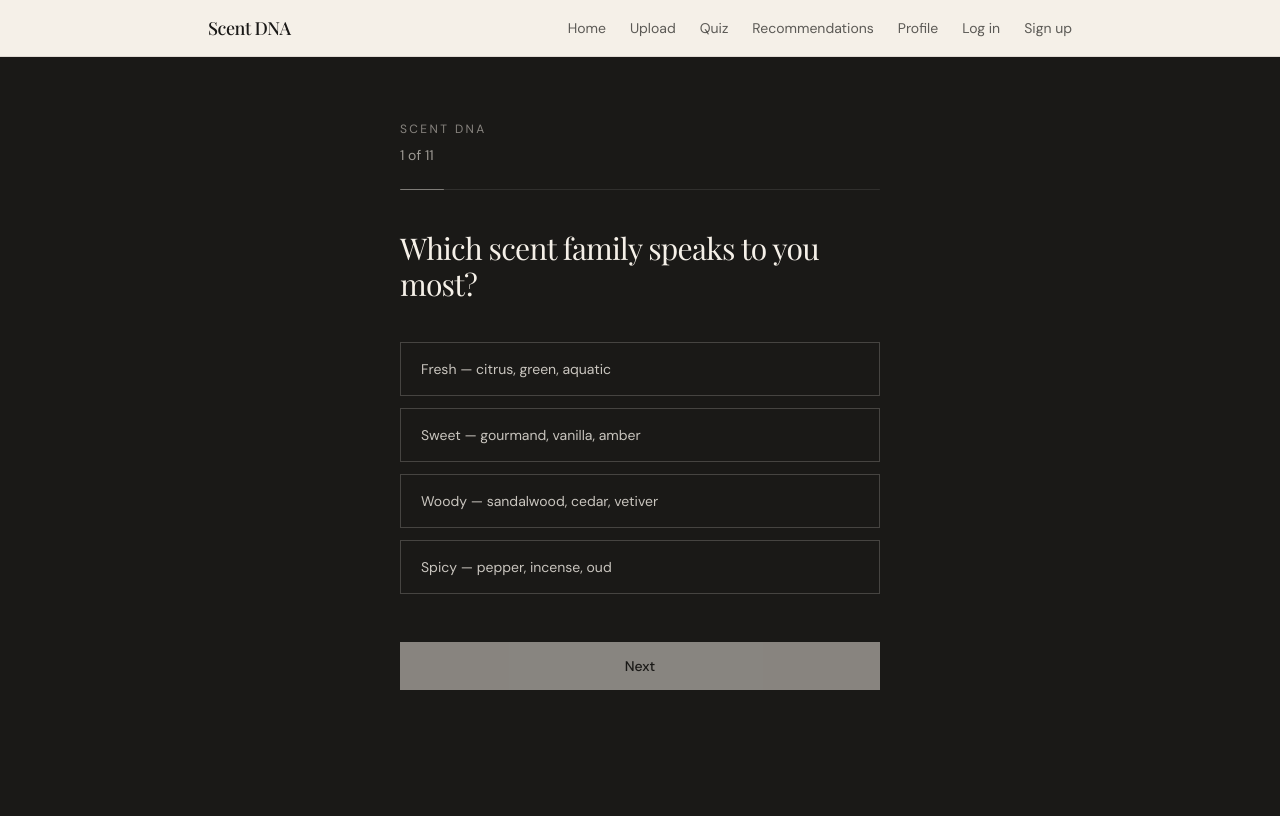
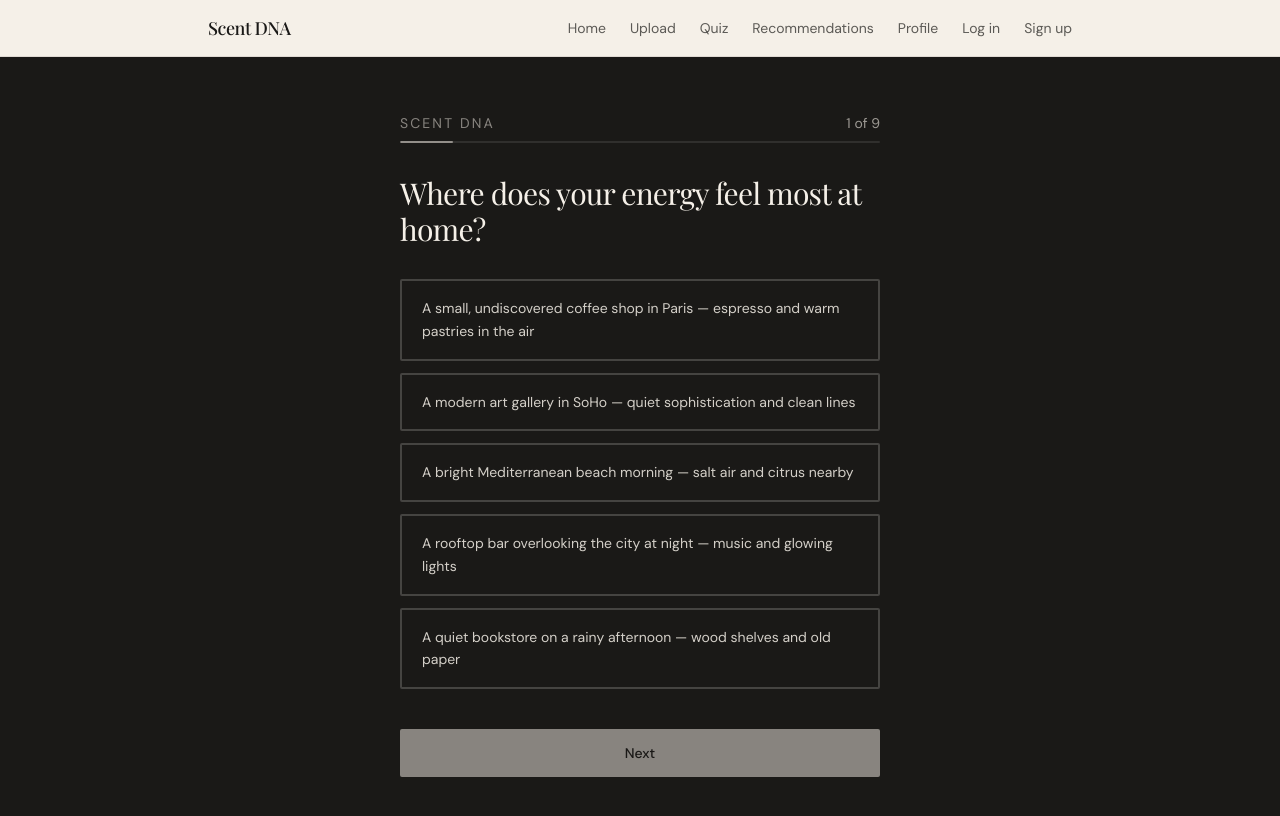
Before and after one commit to HoodTemplar/fragrance-mvp, a Next.js app: page /quiz in a window 1280 px wide. Shown: the top 816 px of the page. Built offline with nearby package versions, Linux system fonts and the light colour scheme; no server answers.

Commit message:
quiz improvements

```diff
--- a/src/app/actions/quiz.ts
+++ b/src/app/actions/quiz.ts
@@ -2,10 +2,12 @@
 
 /**
  * Submit quiz answers, optionally save to Supabase, and return the generated scent profile + rule-based recommendations.
+ * Stores raw answers (q1–q9) and structured quizPreferences (engine-ready mapping) in result_data.
  */
 
 import { createClient } from "@/lib/supabase/server";
 import { generateScentProfile } from "@/lib/quizProfile";
+import { mapQuizAnswersToEngine } from "@/lib/quizToEngineMap";
 import { getRecommendationsForQuiz } from "@/app/actions/analyze";
 import type { ScentProfile } from "@/types";
 import type { RecommendedFragrance } from "@/types";
@@ -53,9 +55,11 @@ export async function submitQuiz(
       }
     }
 
+    const quizPreferences = mapQuizAnswersToEngine(answers);
     const resultData = {
       profile,
       answers,
+      quizPreferences,
       generatedAt: new Date().toISOString(),
     };
 
--- a/src/app/quiz/page.tsx
+++ b/src/app/quiz/page.tsx
@@ -1,7 +1,8 @@
 "use client";
 
 /**
- * Scent DNA quiz — 10 questions. Premium styling. Saves to Supabase when signed in.
+ * Scent DNA quiz — 9 questions. Premium, consultation-style flow.
+ * Card-style answers, smooth progress, light transition between questions.
  */
 
 import { useState } from "react";
@@ -18,6 +19,7 @@ function makeSessionId() {
 }
 
 const QUIZ_RESULT_KEY = "scent-dna-quiz-result";
+const TOTAL = QUIZ_QUESTIONS.length;
 
 export default function QuizPage() {
   const router = useRouter();
@@ -28,7 +30,8 @@ export default function QuizPage() {
   const [sessionId] = useState(() => makeSessionId());
 
   const current = QUIZ_QUESTIONS[step];
-  const isLast = step === QUIZ_QUESTIONS.length - 1;
+  const isLast = step === TOTAL - 1;
+  const progressPct = ((step + 1) / TOTAL) * 100;
 
   function handleSelect(value: string) {
     setAnswers((prev) => ({ ...prev, [current.id]: value }));
@@ -47,7 +50,7 @@ export default function QuizPage() {
           return;
         }
         if (typeof window !== "undefined") {
-          sessionStorage.setItem("scent-dna-quiz-result", JSON.stringify({
+          sessionStorage.setItem(QUIZ_RESULT_KEY, JSON.stringify({
             profile: result.profile,
             recommendations: result.recommendations,
           }));
@@ -71,46 +74,59 @@ export default function QuizPage() {
 
   return (
     <div className="min-h-screen bg-charcoal text-cream">
-      <div className="max-w-lg mx-auto px-4 py-12 md:py-16">
-        <p className="text-cream/50 text-xs tracking-[0.2em] uppercase mb-2">
-          Scent DNA
-        </p>
-        <p className="text-cream/60 text-sm mb-6">
-          {step + 1} of {QUIZ_QUESTIONS.length}
-        </p>
-        <div className="h-px bg-cream/10 rounded-full overflow-hidden mb-10">
+      <div className="max-w-lg mx-auto px-4 py-10 md:py-14">
+        {/* Progress */}
+        <div className="mb-8">
+          <div className="flex justify-between items-baseline text-sm mb-2">
+            <span className="text-cream/50 tracking-[0.15em] uppercase">Scent DNA</span>
+            <span className="text-cream/60 tabular-nums">
+              {step + 1} of {TOTAL}
+            </span>
+          </div>
+          <div className="h-0.5 bg-cream/10 rounded-full overflow-hidden">
             <div
-            className="h-full bg-cream/40 rounded-full transition-all duration-300"
-            style={{
-              width: `${((step + 1) / QUIZ_QUESTIONS.length) * 100}%`,
-            }}
+              className="h-full bg-cream/50 rounded-full transition-all duration-500 ease-out"
+              style={{ width: `${progressPct}%` }}
+              role="progressbar"
+              aria-valuenow={step + 1}
+              aria-valuemin={1}
+              aria-valuemax={TOTAL}
             />
           </div>
+        </div>
 
-        <h1 className="font-serif text-2xl md:text-3xl font-light tracking-tight mb-10 leading-snug">
+        {/* Question + options (keyed for transition) */}
+        <div key={step} className="animate-quiz-fade-in">
+          <h1 className="font-serif text-2xl md:text-3xl font-light tracking-tight mb-8 leading-snug text-cream">
             {current.question}
           </h1>
 
-        <ul className="space-y-3 mb-12">
-          {current.options.map((opt) => (
+          <ul className="space-y-3 mb-10">
+            {current.options.map((opt) => {
+              const isSelected = answers[current.id] === opt.value;
+              return (
                 <li key={opt.value}>
                   <button
                     type="button"
                     onClick={() => handleSelect(opt.value)}
-                className={`w-full text-left px-5 py-4 border transition-colors text-sm ${
-                  answers[current.id] === opt.value
+                    className={`w-full text-left px-5 py-4 rounded-sm border-2 transition-all duration-200 text-sm leading-relaxed ${
+                      isSelected
                         ? "border-cream bg-cream/10 text-cream"
-                    : "border-cream/20 text-cream/80 hover:border-cream/40 hover:bg-cream/5"
+                        : "border-cream/20 text-cream/85 hover:border-cream/40 hover:bg-cream/5 active:scale-[0.99]"
                     }`}
                   >
                     {opt.label}
                   </button>
                 </li>
-          ))}
+              );
+            })}
           </ul>
+        </div>
 
         {error && (
-          <p className="text-red-300/90 text-sm mb-4">{error}</p>
+          <p className="text-red-300/90 text-sm mb-4" role="alert">
+            {error}
+          </p>
         )}
 
         <div className="flex gap-3">
@@ -118,7 +134,7 @@ export default function QuizPage() {
             <button
               type="button"
               onClick={handleBack}
-              className="px-4 py-2.5 border border-cream/30 text-cream/90 text-sm hover:bg-cream/10 transition-colors"
+              className="px-5 py-3 border border-cream/30 text-cream/90 text-sm hover:bg-cream/10 transition-colors rounded-sm"
             >
               Back
             </button>
@@ -127,7 +143,7 @@ export default function QuizPage() {
             type="button"
             onClick={handleNext}
             disabled={!canNext || submitting}
-            className="flex-1 py-3.5 bg-cream text-charcoal text-sm font-medium disabled:opacity-50 disabled:cursor-not-allowed hover:bg-cream/90 transition-colors"
+            className="flex-1 py-3.5 bg-cream text-charcoal text-sm font-medium rounded-sm disabled:opacity-50 disabled:cursor-not-allowed hover:bg-cream/95 active:scale-[0.99] transition-all duration-200"
           >
             {submitting ? "Building your profile…" : isLast ? "See my result" : "Next"}
           </button>
--- a/src/data/quizQuestions.ts
+++ b/src/data/quizQuestions.ts
@@ -1,6 +1,6 @@
 /**
- * Scent DNA quiz — 10 questions. Premium copy.
- * Covers: scent family, fresh/sweet/woody/spicy, occasion, budget, designer vs niche.
+ * Scent DNA quiz — 9 questions. Cinematic, consultation-style.
+ * Each question captures hidden preference signals for the recommendation engine.
  */
 
 export interface QuizQuestion {
@@ -12,107 +12,100 @@ export interface QuizQuestion {
 export const QUIZ_QUESTIONS: QuizQuestion[] = [
   {
     id: "q1",
-    question: "Which scent family speaks to you most?",
+    question: "Where does your energy feel most at home?",
     options: [
-      { value: "fresh", label: "Fresh — citrus, green, aquatic" },
-      { value: "sweet", label: "Sweet — gourmand, vanilla, amber" },
-      { value: "woody", label: "Woody — sandalwood, cedar, vetiver" },
-      { value: "spicy", label: "Spicy — pepper, incense, oud" },
+      { value: "paris_coffee", label: "A small, undiscovered coffee shop in Paris — espresso and warm pastries in the air" },
+      { value: "soho_gallery", label: "A modern art gallery in SoHo — quiet sophistication and clean lines" },
+      { value: "mediterranean", label: "A bright Mediterranean beach morning — salt air and citrus nearby" },
+      { value: "rooftop_night", label: "A rooftop bar overlooking the city at night — music and glowing lights" },
+      { value: "rainy_bookstore", label: "A quiet bookstore on a rainy afternoon — wood shelves and old paper" },
     ],
   },
   {
     id: "q2",
-    question: "When do you reach for fragrance most?",
+    question: "Which description feels closest to how you present yourself?",
     options: [
-      { value: "daily", label: "Daily — office, errands, everyday" },
-      { value: "nightlife", label: "Nightlife — evenings out, parties" },
-      { value: "date", label: "Date night — intimate, memorable" },
-      { value: "all", label: "All of the above" },
+      { value: "clean_minimal", label: "Clean, minimal, and refined" },
+      { value: "classic_polished", label: "Classic and polished" },
+      { value: "bold_fashion", label: "Bold and fashion-forward" },
+      { value: "creative_unconventional", label: "Creative and unconventional" },
+      { value: "relaxed_effortless", label: "Relaxed and effortless" },
     ],
   },
   {
     id: "q3",
-    question: "How do you like your scent to feel?",
+    question: "When someone notices your fragrance, what reaction would you love most?",
     options: [
-      { value: "light", label: "Light and transparent" },
-      { value: "warm", label: "Warm and enveloping" },
-      { value: "bold", label: "Bold and statement-making" },
-      { value: "balanced", label: "Balanced — noticeable but not loud" },
+      { value: "impression_clean", label: "\"They smell incredibly clean and put together.\"" },
+      { value: "impression_intriguing", label: "\"That scent is intriguing.\"" },
+      { value: "impression_attractive", label: "\"That smells incredibly attractive.\"" },
+      { value: "impression_expensive", label: "\"That smells expensive.\"" },
+      { value: "impression_fresh", label: "\"That smells fresh and uplifting.\"" },
     ],
   },
   {
     id: "q4",
-    question: "What’s your budget for a new bottle?",
+    question: "How noticeable should your fragrance be?",
     options: [
-      { value: "budget", label: "Under $60" },
-      { value: "mid", label: "$60 – $150" },
-      { value: "luxe", label: "$150 – $300" },
-      { value: "niche", label: "$300+ — I invest in niche" },
+      { value: "presence_aura", label: "Barely noticeable — like a personal aura" },
+      { value: "presence_subtle", label: "Subtle but present" },
+      { value: "presence_memorable", label: "Noticeable and memorable" },
+      { value: "presence_bold", label: "Bold and unmistakable" },
     ],
   },
   {
     id: "q5",
-    question: "Designer or niche?",
+    question: "Where do you most imagine wearing your ideal fragrance?",
     options: [
-      { value: "designer", label: "Designer — established houses, wide appeal" },
-      { value: "niche", label: "Niche — artisanal, distinctive" },
-      { value: "both", label: "Both — I choose by scent, not label" },
+      { value: "context_everyday", label: "Everyday life" },
+      { value: "context_professional", label: "Professional settings" },
+      { value: "context_dates", label: "Dates and evenings" },
+      { value: "context_special", label: "Special occasions" },
+      { value: "context_nightlife", label: "Nightlife and social events" },
     ],
   },
   {
     id: "q6",
-    question: "How do you feel about sweet notes?",
+    question: "Which weather feels most natural to you?",
     options: [
-      { value: "love", label: "I love them — vanilla, tonka, caramel" },
-      { value: "subtle", label: "Only when subtle and refined" },
-      { value: "avoid", label: "I prefer dry or fresh over sweet" },
+      { value: "climate_summer", label: "Hot, sunny weather" },
+      { value: "climate_spring", label: "Breezy spring weather" },
+      { value: "climate_autumn", label: "Crisp autumn weather" },
+      { value: "climate_winter", label: "Cold winter nights" },
+      { value: "climate_all", label: "A mix of everything" },
     ],
   },
   {
     id: "q7",
-    question: "One signature or a rotation?",
+    question: "What ruins a fragrance for you?",
     options: [
-      { value: "signature", label: "One signature — my scent" },
-      { value: "rotation", label: "A small rotation by mood" },
-      { value: "collection", label: "A collection — I like variety" },
+      { value: "turnoff_sweet", label: "Too sweet" },
+      { value: "turnoff_powdery", label: "Too powdery" },
+      { value: "turnoff_heavy", label: "Too heavy" },
+      { value: "turnoff_sharp", label: "Too sharp" },
+      { value: "turnoff_loud", label: "Too loud" },
     ],
   },
   {
     id: "q8",
-    question: "Where do you want your scent to take you?",
+    question: "Which scent style sounds most appealing?",
     options: [
-      { value: "clean", label: "Clean, polished, put-together" },
-      { value: "seductive", label: "Seductive, memorable" },
-      { value: "adventurous", label: "Adventurous, unexpected" },
-      { value: "timeless", label: "Timeless, classic" },
+      { value: "scent_citrus_woods", label: "Bright citrus and woods" },
+      { value: "scent_musk_floral", label: "Clean musks and soft florals" },
+      { value: "scent_amber_spice", label: "Warm amber and spice" },
+      { value: "scent_smoky_incense", label: "Smoky woods and incense" },
+      { value: "scent_vanilla_warmth", label: "Creamy vanilla and warmth" },
+      { value: "scent_green_fresh", label: "Fresh green aromatics" },
     ],
   },
   {
     id: "q9",
-    question: "How long should it last?",
+    question: "Which fragrance style direction feels closest to you?",
     options: [
-      { value: "short", label: "A few hours — I like to reapply" },
-      { value: "day", label: "All day — set and forget" },
-      { value: "trail", label: "Long-lasting — I want a trail" },
-    ],
-  },
-  {
-    id: "q10",
-    question: "What best describes your fragrance journey?",
-    options: [
-      { value: "beginner", label: "Just beginning — finding my way" },
-      { value: "curious", label: "Curious — I know what I like and want more" },
-      { value: "enthusiast", label: "Enthusiast — I live and breathe scent" },
-    ],
-  },
-  {
-    id: "q11",
-    question: "What type of fragrances do you prefer?",
-    options: [
-      { value: "masculine", label: "Masculine" },
-      { value: "feminine", label: "Feminine" },
-      { value: "unisex", label: "Unisex" },
-      { value: "open", label: "Open — I like any" },
+      { value: "gender_masculine", label: "Traditionally masculine leaning" },
+      { value: "gender_feminine", label: "Traditionally feminine leaning" },
+      { value: "gender_unisex", label: "Modern unisex balance" },
+      { value: "gender_open", label: "Open to anything interesting" },
     ],
   },
 ];
--- a/src/lib/quizProfile.ts
+++ b/src/lib/quizProfile.ts
@@ -1,8 +1,10 @@
 /**
- * Generates a simple scent profile from quiz answers.
- * Maps answers to dominant family, occasion, budget, and a short description.
+ * Generates a scent profile from quiz answers (new 9-question format).
+ * Maps answers to dominant family, occasion, accent, and a short description.
+ * Uses same family/occasion/vibe logic as the engine mapper for consistency.
  */
 
+import { mapQuizAnswersToEngine } from "@/lib/quizToEngineMap";
 import type { ScentProfile } from "@/types";
 
 const FAMILY_LABELS: Record<string, string> = {
@@ -19,42 +21,51 @@ const OCCASION_LABELS: Record<string, string> = {
   all: "Every occasion",
 };
 
+const ACCENT_LABELS: Record<string, string> = {
+  light: "Transparent",
+  warm: "Warm",
+  bold: "Bold",
+  balanced: "Balanced",
+};
+
 export function generateScentProfile(answers: Record<string, string>): ScentProfile {
-  const family = answers.q1 ?? "fresh";
-  const occasion = answers.q2 ?? "daily";
-  const feel = answers.q3 ?? "balanced";
-  const budget = answers.q4 ?? "mid";
-  const designerNiche = answers.q5 ?? "both";
-  const sweet = answers.q6 ?? "subtle";
-  const rotation = answers.q7 ?? "rotation";
-  const vibe = answers.q8 ?? "timeless";
-  const longevity = answers.q9 ?? "day";
-  const journey = answers.q10 ?? "curious";
+  const engine = mapQuizAnswersToEngine(answers);
+  const family = engine.q1;
+  const occasion = engine.q2;
+  const feel = engine.q3;
+  const vibe = engine.q8;
+  const genderPreference = engine.q11;
 
   const dominant = FAMILY_LABELS[family] ?? "Fresh & Clean";
   const secondary = OCCASION_LABELS[occasion] ?? "Daily wear";
-  const accent = feel === "light" ? "Transparent" : feel === "warm" ? "Warm" : feel === "bold" ? "Bold" : "Balanced";
+  const accent = ACCENT_LABELS[feel] ?? "Balanced";
 
   const parts: string[] = [];
   parts.push(`You lean ${family} with a taste for ${occasion === "all" ? "any occasion" : occasion}.`);
-  if (sweet === "love") parts.push("You embrace sweetness; gourmand and amber suit you.");
-  else if (sweet === "avoid") parts.push("You prefer dry, fresh, or woody over sweet.");
-  else parts.push("You like sweetness when it’s refined and subtle.");
-  if (designerNiche === "niche") parts.push("You’re drawn to niche and artisanal fragrances.");
-  else if (designerNiche === "designer") parts.push("Designer classics and crowd-pleasers resonate with you.");
+  if (vibe === "clean") parts.push("You gravitate toward clean, refined scents that feel put-together.");
+  else if (vibe === "seductive") parts.push("You want a scent that leaves an impression.");
+  else if (vibe === "adventurous") parts.push("You’re drawn to intriguing, unexpected fragrances.");
+  else parts.push("You value timeless, classic character.");
+  if (engine.q5 === "niche") parts.push("You’re drawn to niche and artisanal fragrances.");
+  else if (engine.q5 === "designer") parts.push("Designer classics and crowd-pleasers resonate with you.");
   else parts.push("You choose by the scent itself—designer or niche.");
-  if (budget === "niche" || budget === "luxe") parts.push("You invest in quality and discovery.");
-  if (vibe === "seductive") parts.push("You want a scent that leaves an impression.");
-  if (vibe === "timeless") parts.push("You value timeless, classic character.");
+  if (answers.q7 === "turnoff_sweet") parts.push("You prefer dry or fresh over sweet.");
+  else if (answers.q8 === "scent_vanilla_warmth") parts.push("You embrace warmth and creamy vanilla.");
+  if (engine.userPreferredSeasons?.length === 1) {
+    parts.push(`Your natural habitat is ${engine.userPreferredSeasons[0]}.`);
+  } else if (engine.userPreferredSeasons && engine.userPreferredSeasons.length > 1) {
+    parts.push("You wear fragrance across the seasons.");
+  }
 
-  const description = parts.join(" ");
-  const genderPreference = (answers.q11 ?? "open") as "masculine" | "feminine" | "unisex" | "open";
+  const description =
+    parts.join(" ") ||
+    "Your answers point to a balanced, versatile scent profile—fresh enough for day, with depth for when it matters.";
 
   return {
     dominant,
     secondary,
     accent,
-    description: description || "Your answers point to a balanced, versatile scent profile—fresh enough for day, with depth for when it matters.",
+    description,
     genderPreference,
   };
 }
--- /dev/null
+++ b/src/lib/quizToEngineMap.ts
@@ -0,0 +1,148 @@
+/**
+ * Maps new quiz answers (q1–q9, cinematic format) to the recommendation engine's
+ * expected shape (family, occasion, vibe, projection, seasons, gender, etc.).
+ * Keeps the engine unchanged while storing structured preference variables.
+ */
+
+export interface EngineReadyPreferences {
+  /** Engine expects q1 = scent family (fresh | sweet | woody | spicy). */
+  q1: string;
+  /** Engine expects q2 = occasion (daily | nightlife | date | all). */
+  q2: string;
+  /** Engine expects q3 = feel (light | warm | bold | balanced). */
+  q3: string;
+  /** Engine expects q4 = budget (budget | mid | luxe | niche). */
+  q4: string;
+  /** Engine expects q5 = designer/niche (designer | niche | both). */
+  q5: string;
+  /** Engine expects q8 = vibe (clean | seductive | adventurous | timeless). */
+  q8: string;
+  /** Engine expects q9 = longevity (short | day | trail). */
+  q9: string;
+  /** Engine expects q11 = gender preference. */
+  q11: "masculine" | "feminine" | "unisex" | "open";
+  /** Optional: preferred seasons for scoring. */
+  userPreferredSeasons?: string[];
+  /** Optional: preferred projection for scoring. */
+  userProjection?: string;
+}
+
+/** Q1 environment -> family hint (q8 is primary for family; q1 supports vibe). */
+const ENV_TO_FAMILY: Record<string, string> = {
+  paris_coffee: "sweet",
+  soho_gallery: "fresh",
+  mediterranean: "fresh",
+  rooftop_night: "spicy",
+  rainy_bookstore: "woody",
+};
+
+/** Q5 social context -> occasion. */
+const CONTEXT_TO_OCCASION: Record<string, string> = {
+  context_everyday: "daily",
+  context_professional: "daily",
+  context_dates: "date",
+  context_special: "all",
+  context_nightlife: "nightlife",
+};
+
+/** Q4 presence -> projection. */
+const PRESENCE_TO_PROJECTION: Record<string, string> = {
+  presence_aura: "intimate",
+  presence_subtle: "moderate",
+  presence_memorable: "strong",
+  presence_bold: "strong",
+};
+
+/** Q4 presence -> feel (q3). */
+const PRESENCE_TO_FEEL: Record<string, string> = {
+  presence_aura: "light",
+  presence_subtle: "balanced",
+  presence_memorable: "bold",
+  presence_bold: "bold",
+};
+
+/** Q6 climate -> seasons. */
+const CLIMATE_TO_SEASONS: Record<string, string[]> = {
+  climate_summer: ["summer"],
+  climate_spring: ["spring"],
+  climate_autumn: ["fall"],
+  climate_winter: ["winter"],
+  climate_all: [],
+};
+
+/** Q8 scent direction -> primary family (strongest signal). */
+const SCENT_TO_FAMILY: Record<string, string> = {
+  scent_citrus_woods: "fresh",
+  scent_musk_floral: "fresh",
+  scent_amber_spice: "spicy",
+  scent_smoky_incense: "woody",
+  scent_vanilla_warmth: "sweet",
+  scent_green_fresh: "fresh",
+};
+
+/** Q2 style + Q3 impression -> vibe. */
+function deriveVibe(style: string, impression: string): string {
+  const styleVibe: Record<string, string> = {
+    clean_minimal: "clean",
+    classic_polished: "timeless",
+    bold_fashion: "adventurous",
+    creative_unconventional: "adventurous",
+    relaxed_effortless: "clean",
+  };
+  const impressionVibe: Record<string, string> = {
+    impression_clean: "clean",
+    impression_intriguing: "adventurous",
+    impression_attractive: "seductive",
+    impression_expensive: "timeless",
+    impression_fresh: "clean",
+  };
+  return impressionVibe[impression] ?? styleVibe[style] ?? "timeless";
+}
+
+/** Q7 turnoff_heavy -> prefer shorter longevity. */
+function deriveLongevity(answers: Record<string, string>): string {
+  const q7 = answers.q7 ?? "";
+  if (q7 === "turnoff_heavy") return "short";
+  return "day";
+}
+
+/** Q9 -> gender. */
+const GENDER_MAP: Record<string, "masculine" | "feminine" | "unisex" | "open"> = {
+  gender_masculine: "masculine",
+  gender_feminine: "feminine",
+  gender_unisex: "unisex",
+  gender_open: "open",
+};
+
+/**
+ * Maps new quiz answers (q1–q9) to engine-ready preferences.
+ * Use this for runRecommendationEngine input and for storing structured preferences.
+ */
+export function mapQuizAnswersToEngine(
+  answers: Record<string, string>
+): EngineReadyPreferences {
+  const q8Scent = answers.q8 ?? "";
+  const q1Env = answers.q1 ?? "";
+  const family = SCENT_TO_FAMILY[q8Scent] ?? ENV_TO_FAMILY[q1Env] ?? "fresh";
+  const occasion = CONTEXT_TO_OCCASION[answers.q5 ?? ""] ?? "daily";
+  const projection = PRESENCE_TO_PROJECTION[answers.q4 ?? ""];
+  const feel = PRESENCE_TO_FEEL[answers.q4 ?? ""] ?? "balanced";
+  const seasons = CLIMATE_TO_SEASONS[answers.q6 ?? ""];
+  const vibe = deriveVibe(answers.q2 ?? "", answers.q3 ?? "");
+  const designerNiche = (answers.q2 ?? "") === "creative_unconventional" ? "niche" : "both";
+  const longevity = deriveLongevity(answers);
+  const gender = GENDER_MAP[answers.q9 ?? ""] ?? "open";
+
+  return {
+    q1: family,
+    q2: occasion,
+    q3: feel,
+    q4: "mid",
+    q5: designerNiche,
+    q8: vibe,
+    q9: longevity,
+    q11: gender,
+    userPreferredSeasons: seasons && seasons.length > 0 ? seasons : undefined,
+    userProjection: projection || undefined,
+  };
+}
```
Also changed, not shown: src/app/actions/analyze.ts (+18 -2 lines), tailwind.config.ts (+9 -0 lines). Lines whose indentation alone changed are shown as unchanged.
